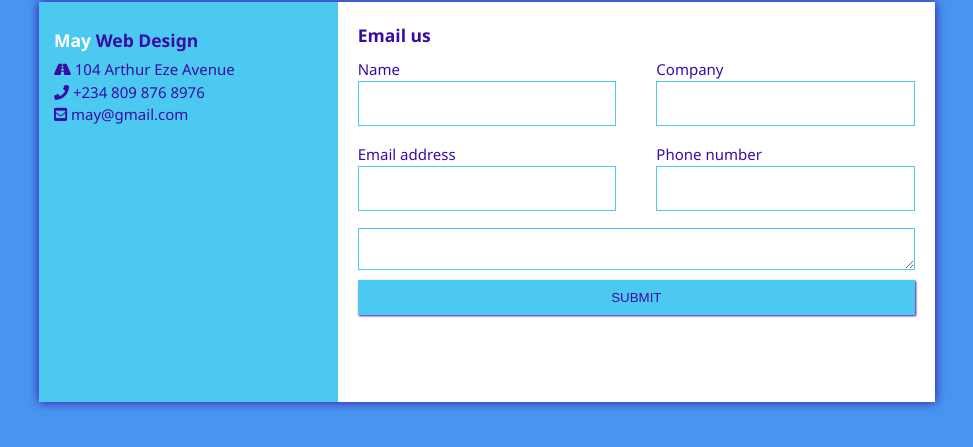
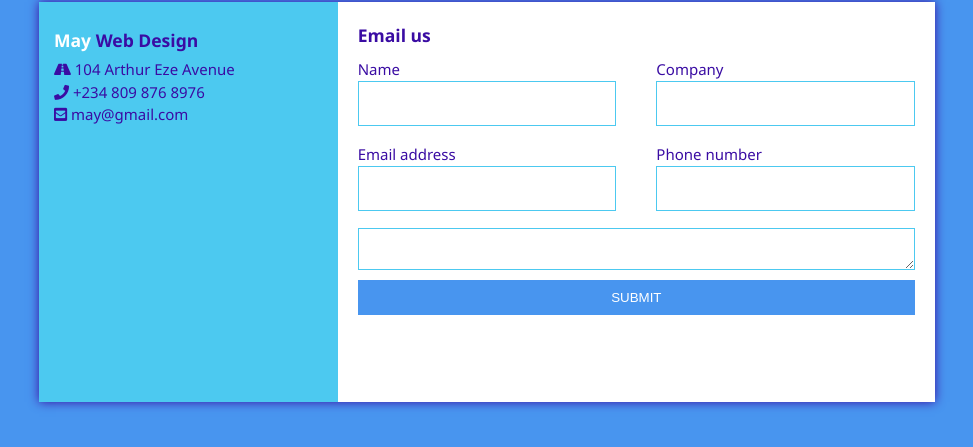
Before and after one commit to julie-ify/Responsive-form, a plain HTML site: page index.html in a window 1280 px wide. In both pictures the pointer is over the button "SUBMIT". Shown: the part 73-520 px from the top of the page, without its empty margins (153-1126 px from the left). Drawn offline with Linux system fonts and the light colour scheme.

Commit message:
add hover and transition to button

```diff
--- a/styles.css
+++ b/styles.css
@@ -102,6 +102,12 @@ body {
   cursor: pointer;
 }
 
+.company-form form button:hover {
+  color: #fff;
+  background-color: #4895ef;
+  transition: 0.9s;
+}
+
 .company-form form input,
 .company-form form textarea {
   border: 1px solid #4cc9f0;
```
